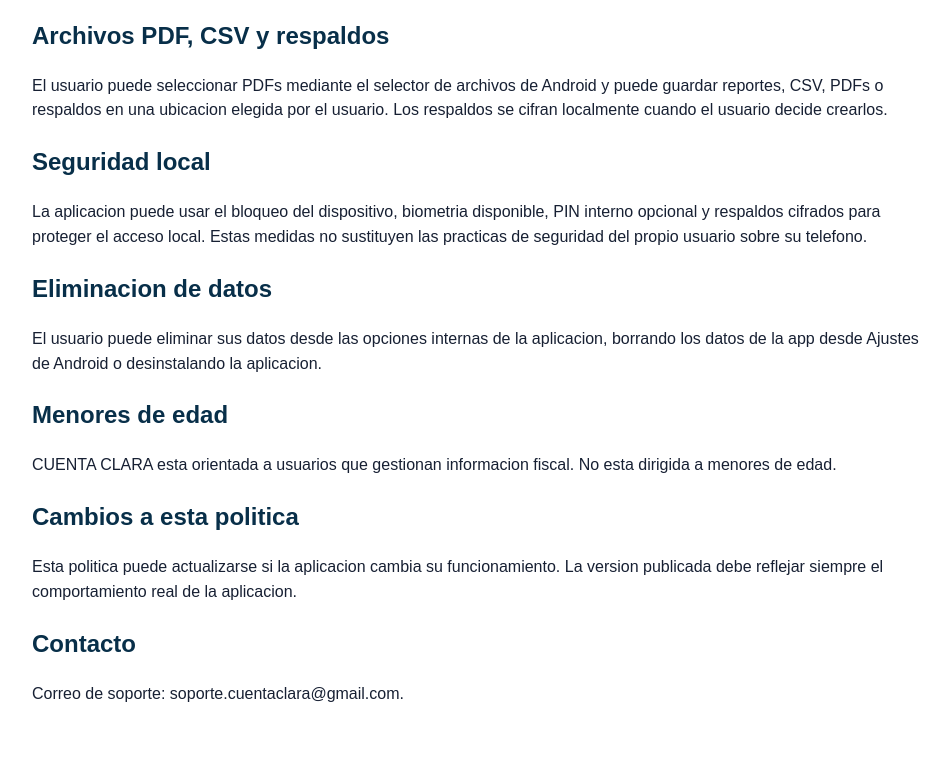
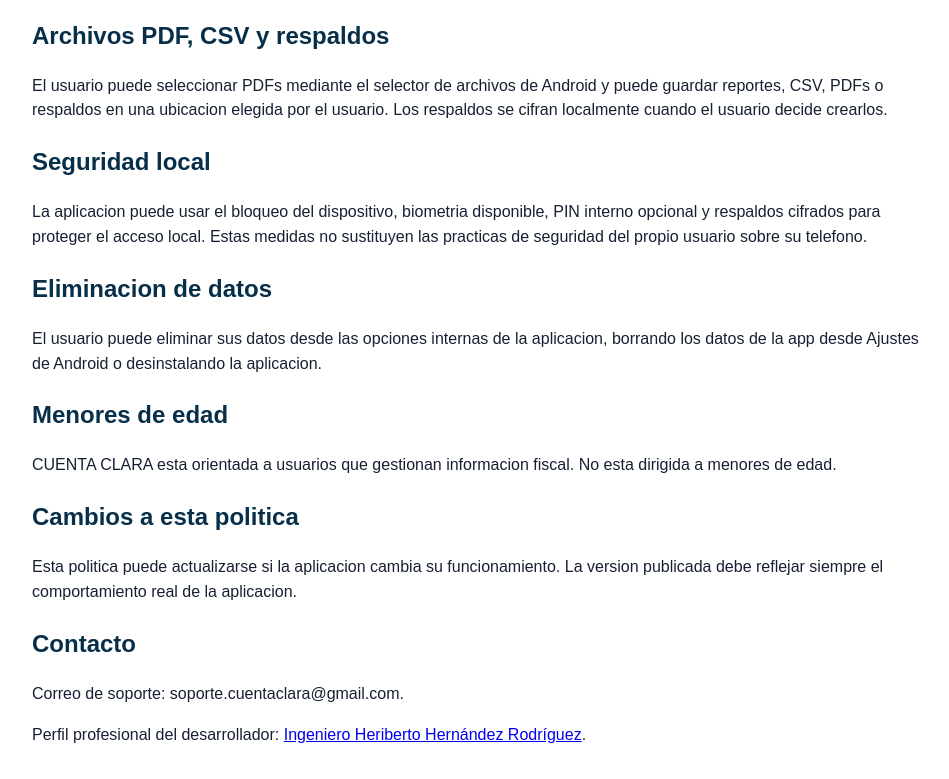
Before and after one commit to erick9014/cuenta-clara-privacidad, a plain HTML site: page index.html in a window 1280 px wide. Shown: the part 693-1472 px from the top of the page, without its empty margins (158-1107 px from the left). Before the commit the page ends 1432 px from the top, so only its background shows below. Drawn offline with Linux system fonts and the light colour scheme.

Commit message:
Add developer profile link

```diff
--- a/index.html
+++ b/index.html
@@ -46,5 +46,6 @@
 
   <h2>Contacto</h2>
   <p>Correo de soporte: soporte.cuentaclara@gmail.com.</p>
+  <p>Perfil profesional del desarrollador: <a href="https://erick9014.github.io/" rel="noopener">Ingeniero Heriberto Hernández Rodríguez</a>.</p>
 </body>
 </html>
```
Also changed, not shown: 1 other file.
